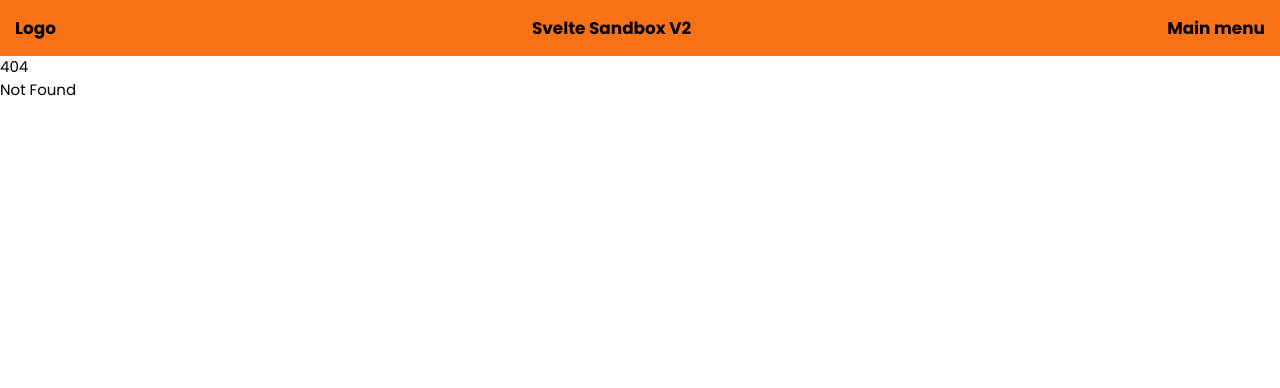
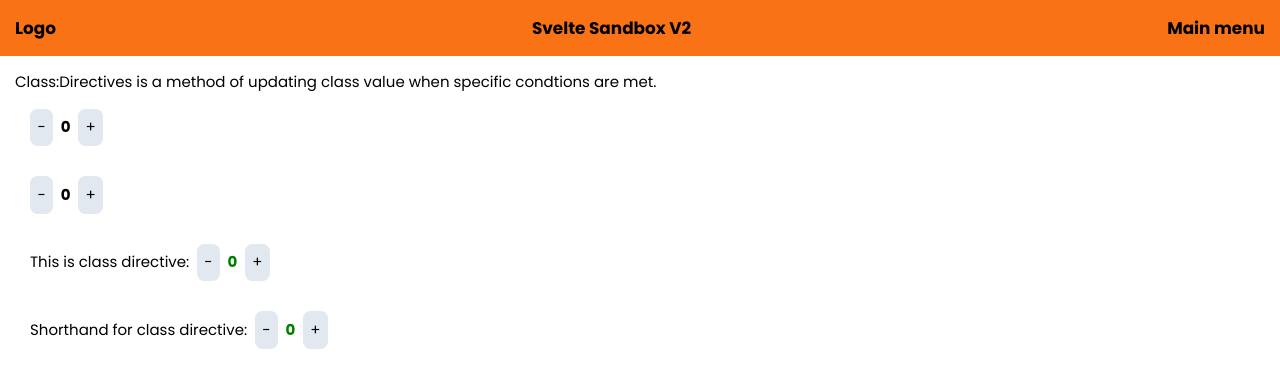
Before and after one commit to zdotdev/Svelte-Sandbox-V2, a SvelteKit app: page /classDirective in a window 1280 px wide. Before the commit this address had no page. Shown: the top 388 px of the page. Built offline with nearby package versions, Linux system fonts and the light colour scheme.

Commit message:
Added Class:Directives

```diff
--- a/src/routes/+layout.svelte
+++ b/src/routes/+layout.svelte
@@ -2,7 +2,7 @@
     import '../app.css'
 </script>
 <header class="bg-orange-500 flex justify-between p-4">
-    <span class="font-bold text-lg">Logo</span>
+    <a href="/" class="font-bold text-lg">Logo</a>
     <span class="font-bold text-lg">Svelte Sandbox V2</span>
     <a href="/" class="font-bold text-lg">Main menu</a>
 </header>
--- a/src/routes/+page.svelte
+++ b/src/routes/+page.svelte
@@ -9,4 +9,5 @@
     <a href="/propsAndComponent" class="bg-slate-200 rounded-lg p-4">Props and Component</a>
     <a href="/componentEvents" class="bg-slate-200 rounded-lg p-4">Component Events</a>
     <a href="/forwardingComponentEvents" class="bg-slate-200 rounded-lg p-4">Forwarding Component Events</a>
+    <a href="/classDirective" class="bg-slate-200 rounded-lg p-4">Class:Directives</a>
 </div>
--- /dev/null
+++ b/src/routes/classDirective/+page.svelte
@@ -0,0 +1,61 @@
+<script>
+    let num = 0
+    let numTwo = 0
+    let numThree = 0
+    $: changeColor = num == 0 ? 'black' : num % 2 == 0 ? 'green' : num % 2 != 0 ? 'red' : ''
+
+    let numFour = 0
+    $: black = numFour === 0
+    $: green = numFour % 2 == 0
+    $: red = numFour % 2 != 0
+</script>
+
+<div class="flex flex-col m-4">
+    <p>Class:Directives is a method of updating class value when specific condtions are met.</p>
+    <div class="flex gap-2 items-center p-4">
+        <button on:click={ () => { num > 0 ? num-- : num = 0 } } class="bg-slate-200 rounded-lg p-2">-</button>
+        <p class="{changeColor} font-bold">{num}</p>
+        <button on:click={ () => { num++ } } class="bg-slate-200 rounded-lg p-2">+</button>
+    </div>
+
+    <div class="flex gap-2 items-center p-4">
+        <button on:click={ () => { numTwo > 0 ? numTwo-- : numTwo = 0 } } class="bg-slate-200 rounded-lg p-2">-</button>
+        <p class="{numTwo == 0 ? 'black' : numTwo % 2 == 0 ? 'green' : numTwo % 2 != 0 ? 'red' : ''} font-bold">{numTwo}</p>
+        <button on:click={ () => { numTwo++ } } class="bg-slate-200 rounded-lg p-2">+</button>
+    </div>
+
+    <div class="flex gap-2 items-center p-4">
+        <p>This is class directive:</p>
+        <button on:click={ () => { numThree > 0 ? numThree-- : numThree = 0 } } class="bg-slate-200 rounded-lg p-2">-</button>
+        <p
+        class:black={numThree === 0}
+        class:green={numThree % 2 == 0}
+        class:red={numThree % 2 != 0}
+        class="font-bold">{numThree}</p>
+        <button on:click={ () => { numThree++ } } class="bg-slate-200 rounded-lg p-2">+</button>
+    </div>
+
+    <div class="flex gap-2 items-center p-4">
+        <p>Shorthand for class directive:</p>
+        <button on:click={ () => { numFour > 0 ? numFour-- : numFour = 0 } } class="bg-slate-200 rounded-lg p-2">-</button>
+        <p
+        class:black
+        class:green
+        class:red
+        class="font-bold">{numFour}</p>
+        <button on:click={ () => { numFour++ } } class="bg-slate-200 rounded-lg p-2">+</button>
+    </div>
+
+</div>
+
+<style>
+    .black {
+        color: black;
+    }
+    .red {
+        color: red;
+    }
+    .green {
+        color: green;
+    }
+</style>
```
